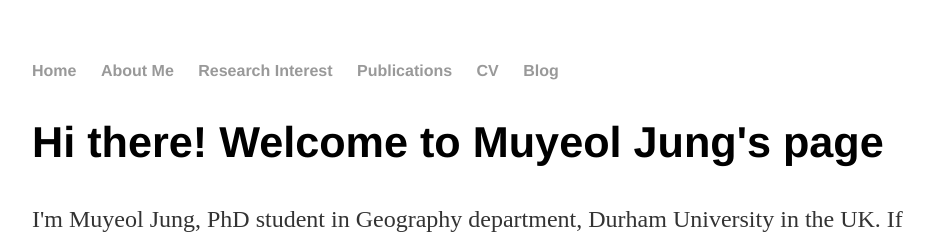
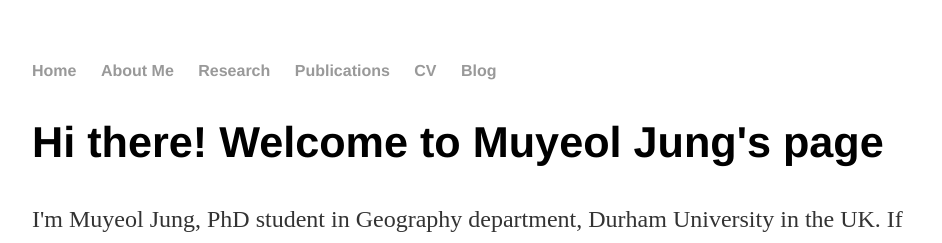
Before and after one commit to muyeoljung/muyeoljung.github.io, a Jekyll site: the page built from index.html, in a window 1280 px wide. Shown: the top 243 px of the page, without its empty margins (160-1102 px from the left). Built offline with Jekyll 4.4.1, drawn with Linux system fonts in a browser that asks for light colours.

Commit message:
Update default.html

```diff
--- a/_layouts/default.html
+++ b/_layouts/default.html
@@ -13,7 +13,7 @@
 <ul>
 <li><a href="/">Home</a></li>
 <li><a href="/about">About Me</a></li>
-<li><a href="/research interest">Research Interest</a></li>
+<li><a href="/research">Research</a></li>
 <li><a href="/publications">Publications</a></li>
 <li><a href="/cv">CV</a></li>
 <li><a href="/blog">Blog</a></li>
```
